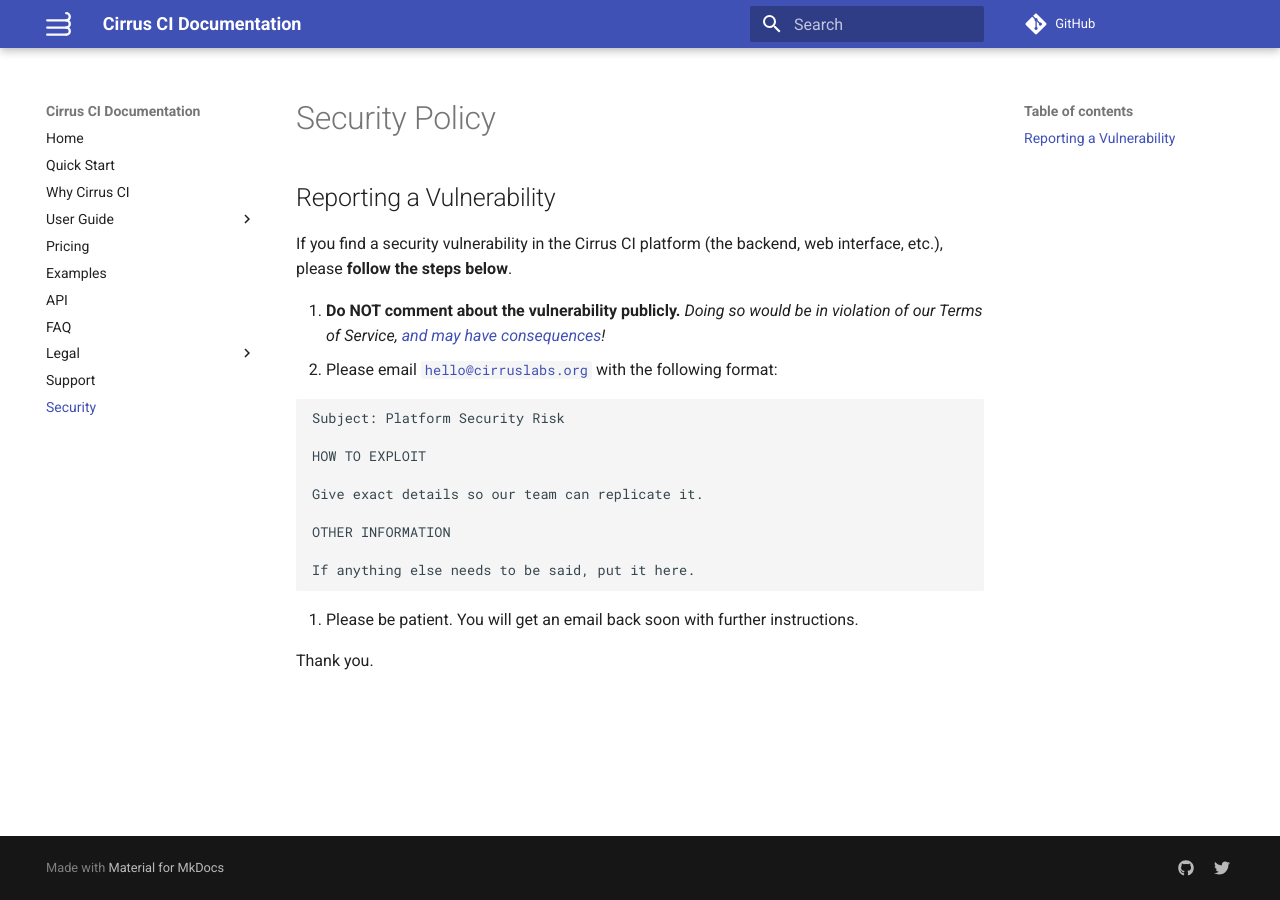
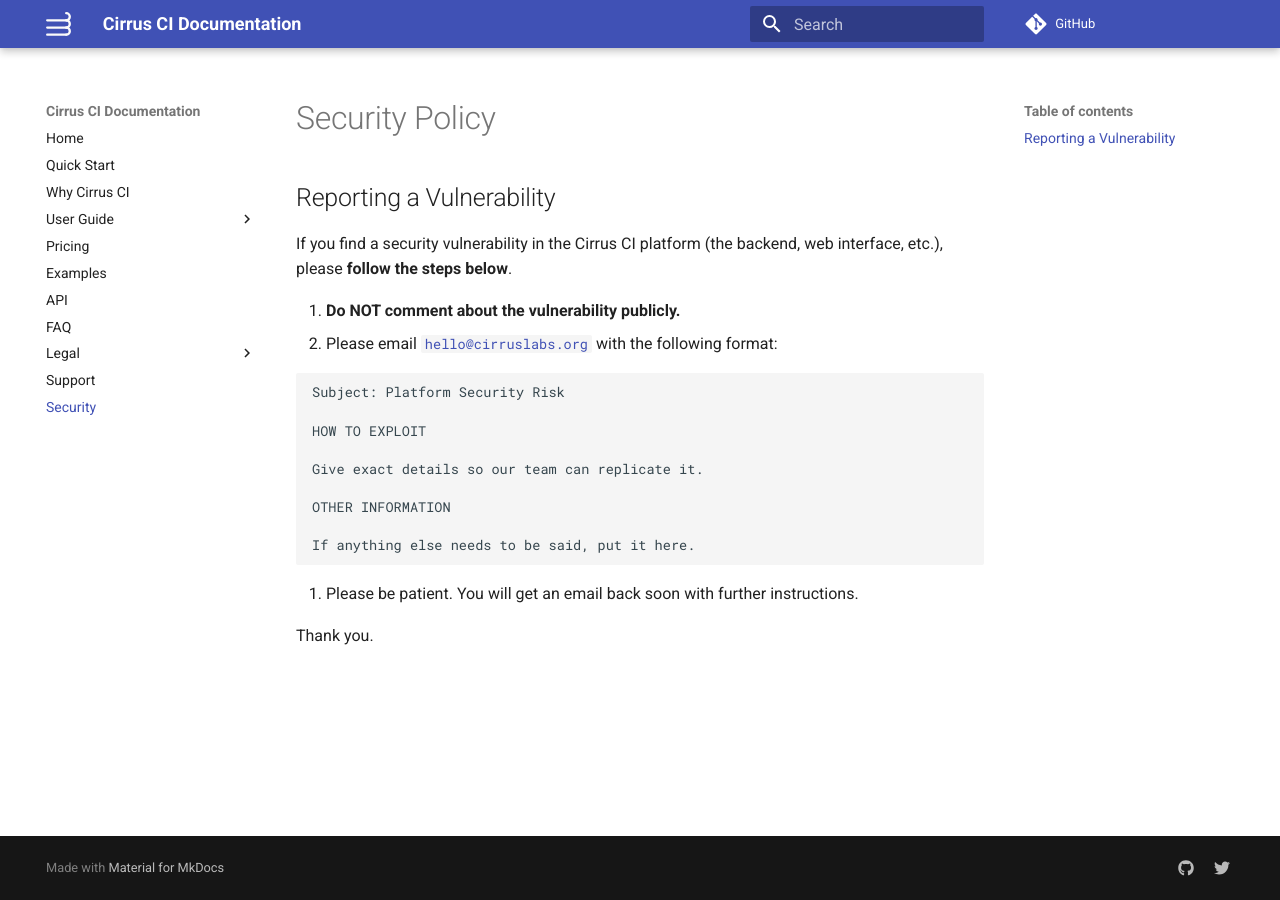
Before and after one commit to cirruslabs/cirrus-ci-docs, an MkDocs documentation site: the page built from docs/SECURITY.md, in a window 1280 px wide. Built offline with MkDocs 1.6.1 and Material for MkDocs 9.7.7, drawn with Linux system fonts in a browser that asks for light colours; comment, search, counter and statistics services are not loaded.

Commit message:
Remove harsh wording

````diff
--- a/docs/SECURITY.md
+++ b/docs/SECURITY.md
@@ -4,7 +4,7 @@
 
 If you find a security vulnerability in the Cirrus CI platform (the backend, web interface, etc.), please **follow the steps below**.
 
-1. **Do NOT comment about the vulnerability publicly.** *Doing so would be in violation of our Terms of Service, [and may have consequences](https://cirrus-ci.org/legal/terms/#cancellation-and-termination)!*
+1. **Do NOT comment about the vulnerability publicly.**
 1. Please email [`hello@cirruslabs.org`](mailto:hello@cirruslabs.org) with the following format:
 
   ```none
````
